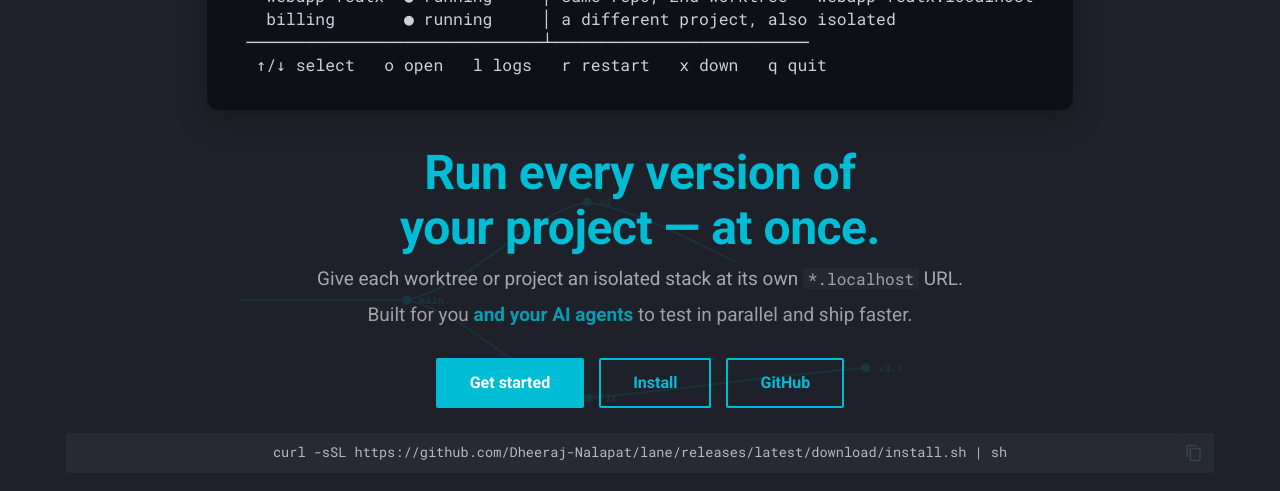
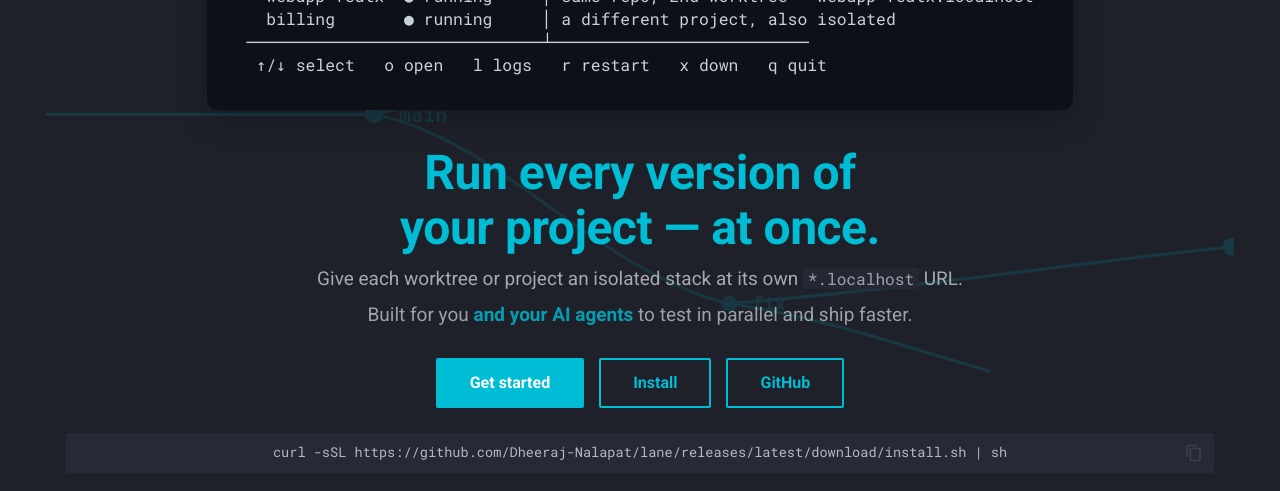
Before and after one commit to Dheeraj-Nalapat/lane, an MkDocs documentation site: the page built from docs/guide/index.md, in a window 1280 px wide. Shown: the part 425-916 px from the top of the page. Built offline with MkDocs 1.6.1 and Material for MkDocs 9.7.7, drawn with Linux system fonts in a browser that asks for light colours; comment, search, counter and statistics services are not loaded.

Commit message:
docs(site): enlarge git-graph backdrop, bleed it in from the left edge
Anchor the SVG to the bottom-left (xMinYMax slice), start the trunk at
the page edge, thicker strokes and larger nodes — so it reads as a graph
sweeping in from the side rather than a small panel hidden by the terminal.

```diff
--- a/docs/guide/assets/lane.css
+++ b/docs/guide/assets/lane.css
@@ -2,17 +2,17 @@
 .lane-hero > *:not(.lane-bg) { position: relative; z-index: 1; }
 
 /* subtle animated git-graph behind the hero: branches grow, hold, fade, respawn */
-/* anchored to the lower part of the hero so the lane view panel doesn't cover it */
-.lane-bg { position: absolute; left: 0; right: 0; bottom: 0; top: 42%; z-index: 0;
-  pointer-events: none; color: var(--md-primary-fg-color); opacity: .14; }
+/* big git graph bleeding in from the left edge of the page */
+.lane-bg { position: absolute; inset: 0; z-index: 0;
+  pointer-events: none; color: var(--md-primary-fg-color); opacity: .16; }
 .lane-bg svg { width: 100%; height: 100%; display: block; }
-.lane-branch { fill: none; stroke: currentColor; stroke-width: 2; stroke-linecap: round;
+.lane-branch { fill: none; stroke: currentColor; stroke-width: 2.5; stroke-linecap: round;
   stroke-dasharray: 1; stroke-dashoffset: 1; opacity: 0;
   animation: lane-branch 14s ease-in-out infinite; }
 .lane-node { transform-box: fill-box; transform-origin: center; opacity: 0;
   animation: lane-node 14s ease-in-out infinite; }
 .lane-node circle { fill: currentColor; }
-.lane-node text { fill: currentColor; font: 600 14px var(--md-code-font-family, monospace); }
+.lane-node text { fill: currentColor; font: 600 16px var(--md-code-font-family, monospace); }
 @keyframes lane-branch {
   0%        { stroke-dashoffset: 1; opacity: 0; }
   6%        { opacity: 1; }
--- a/overrides/home.html
+++ b/overrides/home.html
@@ -3,21 +3,21 @@
 {% block content %}
 <section class="lane-hero">
   <div class="lane-bg" aria-hidden="true">
-    <svg viewBox="0 0 1200 680" preserveAspectRatio="xMidYMid meet">
-      <path class="lane-branch" pathLength="1" style="animation-delay:0s"   d="M70,340 C170,340 210,340 290,340"/>
-      <path class="lane-branch" pathLength="1" style="animation-delay:-2s"  d="M290,340 C380,320 440,230 530,210"/>
-      <path class="lane-branch" pathLength="1" style="animation-delay:-4s"  d="M290,340 C380,360 440,450 530,470"/>
-      <path class="lane-branch" pathLength="1" style="animation-delay:-6s"  d="M530,210 C620,195 700,150 790,140"/>
-      <path class="lane-branch" pathLength="1" style="animation-delay:-8s"  d="M530,470 C620,485 700,540 790,555"/>
-      <path class="lane-branch" pathLength="1" style="animation-delay:-10s" d="M530,210 C640,230 720,300 830,330"/>
-      <path class="lane-branch" pathLength="1" style="animation-delay:-12s" d="M530,470 C650,460 780,440 900,430"/>
-      <g class="lane-node" style="animation-delay:0s"><circle cx="290" cy="340" r="6"/><text x="306" y="345">main</text></g>
-      <g class="lane-node" style="animation-delay:-2s"><circle cx="530" cy="210" r="6"/><text x="546" y="215">v2</text></g>
-      <g class="lane-node" style="animation-delay:-4s"><circle cx="530" cy="470" r="6"/><text x="546" y="475">fix</text></g>
-      <g class="lane-node" style="animation-delay:-6s"><circle cx="790" cy="140" r="6"/><text x="806" y="145">feat-a</text></g>
-      <g class="lane-node" style="animation-delay:-8s"><circle cx="790" cy="555" r="6"/><text x="806" y="560">feat-b</text></g>
-      <g class="lane-node" style="animation-delay:-10s"><circle cx="830" cy="330" r="6"/><text x="846" y="335">v3</text></g>
-      <g class="lane-node" style="animation-delay:-12s"><circle cx="900" cy="430" r="6"/><text x="916" y="435">v3.1</text></g>
+    <svg viewBox="0 0 1000 700" preserveAspectRatio="xMinYMax slice">
+      <path class="lane-branch" pathLength="1" style="animation-delay:0s"   d="M0,350 C120,350 180,350 260,350"/>
+      <path class="lane-branch" pathLength="1" style="animation-delay:-2s"  d="M260,350 C360,330 430,230 540,200"/>
+      <path class="lane-branch" pathLength="1" style="animation-delay:-4s"  d="M260,350 C360,370 430,470 540,500"/>
+      <path class="lane-branch" pathLength="1" style="animation-delay:-6s"  d="M540,200 C650,185 740,130 860,120"/>
+      <path class="lane-branch" pathLength="1" style="animation-delay:-8s"  d="M540,200 C660,220 760,290 880,320"/>
+      <path class="lane-branch" pathLength="1" style="animation-delay:-10s" d="M540,500 C650,515 740,560 860,580"/>
+      <path class="lane-branch" pathLength="1" style="animation-delay:-12s" d="M540,500 C670,490 800,470 940,455"/>
+      <g class="lane-node" style="animation-delay:0s"><circle cx="260" cy="350" r="7"/><text x="280" y="356">main</text></g>
+      <g class="lane-node" style="animation-delay:-2s"><circle cx="540" cy="200" r="7"/><text x="560" y="206">v2</text></g>
+      <g class="lane-node" style="animation-delay:-4s"><circle cx="540" cy="500" r="7"/><text x="560" y="506">fix</text></g>
+      <g class="lane-node" style="animation-delay:-6s"><circle cx="860" cy="120" r="7"/><text x="880" y="126">feat-a</text></g>
+      <g class="lane-node" style="animation-delay:-8s"><circle cx="880" cy="320" r="7"/><text x="900" y="326">v3</text></g>
+      <g class="lane-node" style="animation-delay:-10s"><circle cx="860" cy="580" r="7"/><text x="880" y="586">feat-b</text></g>
+      <g class="lane-node" style="animation-delay:-12s"><circle cx="940" cy="455" r="7"/><text x="960" y="461">v3.1</text></g>
     </svg>
   </div>
   <div class="lane-term lane-hero-term">
```
